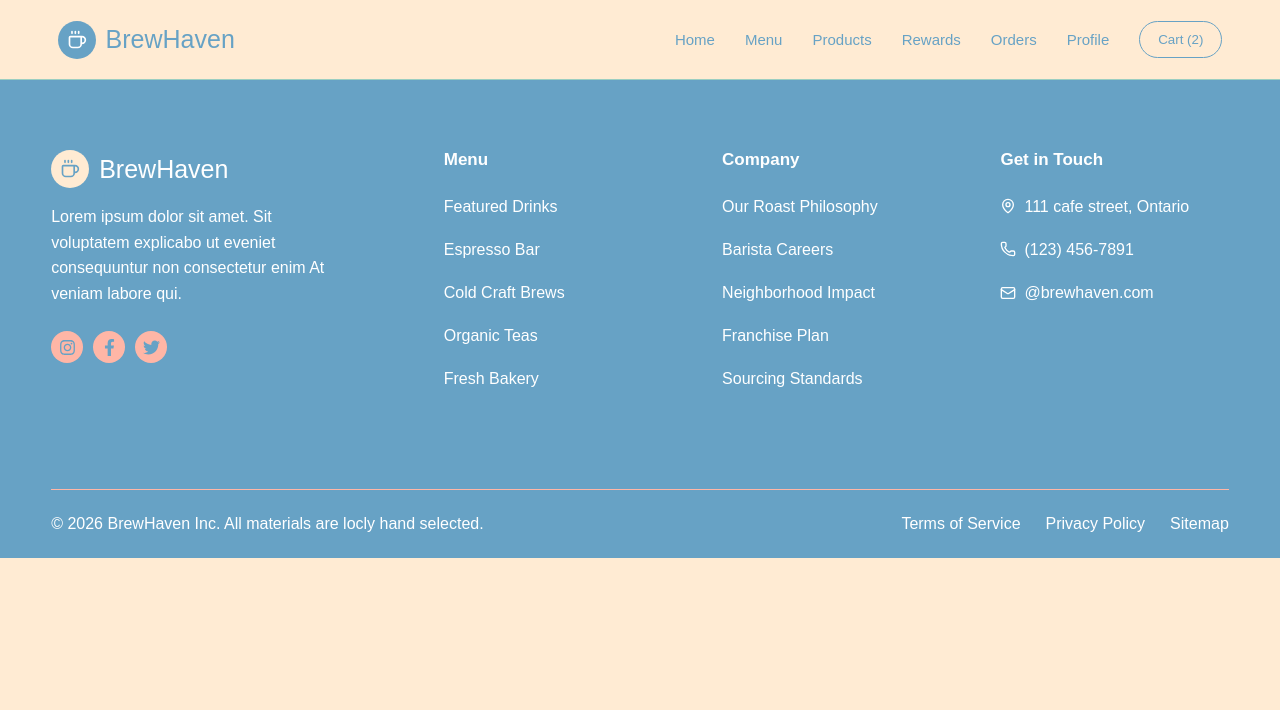
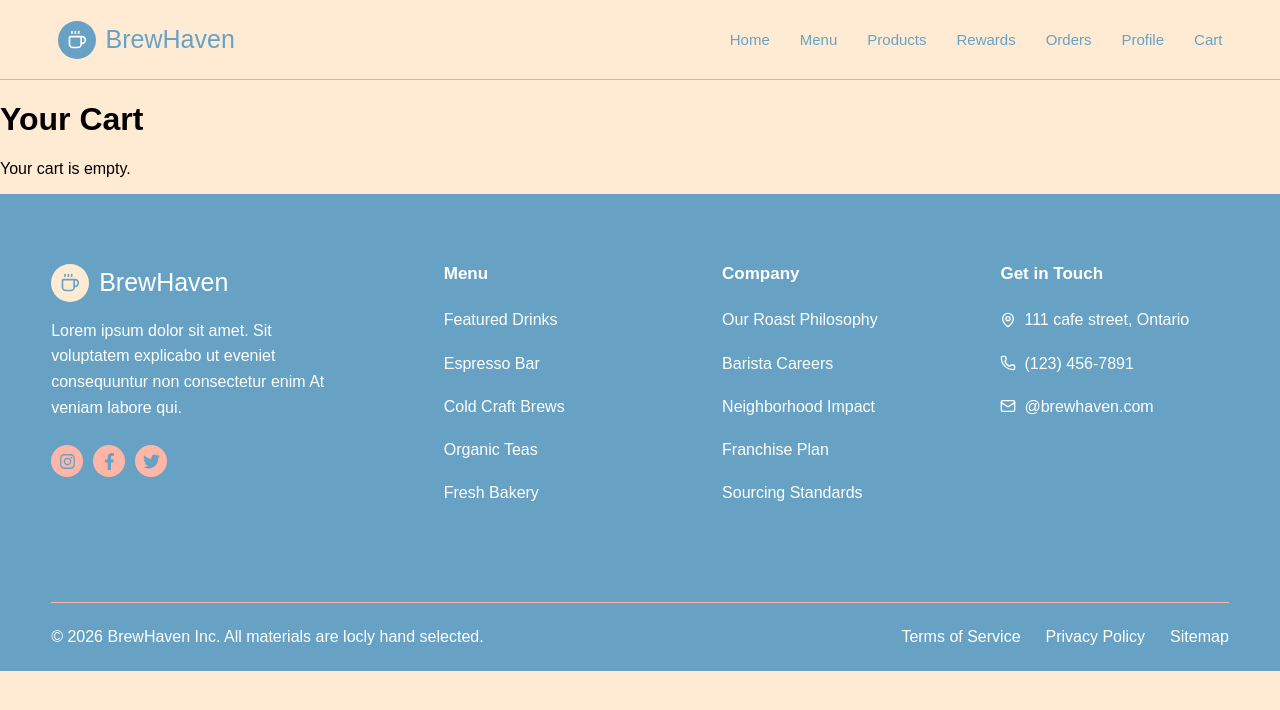
Before and after one commit to JSL1/BrewHaven, a React (Create React App) app in the folder client/: page /cart in a window 1280 px wide. Shown: the top 710 px of the page. Built offline with nearby package versions, Linux system fonts and the light colour scheme.

Commit message:
added cart page and cart routing.

```diff
--- a/client/src/Components/Header.js
+++ b/client/src/Components/Header.js
@@ -28,7 +28,7 @@ const Header = () => {
           <Link to="./">Rewards</Link>
           <Link to="./">Orders</Link>
           <Link to="./">Profile</Link>
-          <button className="cart">Cart (2)</button>
+          <Link to="./cart">Cart</Link>
         </div>
       </nav>
     );
--- a/client/src/RouteSwitch.js
+++ b/client/src/RouteSwitch.js
@@ -1,4 +1,4 @@
-import React, { Component } from "react";
+import React, { useState } from "react";
 import { BrowserRouter, Route, Routes } from "react-router-dom";
 import App from "./App";
 import Header from "./Components/Header";
@@ -6,12 +6,16 @@ import Footer from "./Components/Footer";
 import Homepage from "./Components/Homepage";
 import Menu from "./pages/menu";
 import ProductDetails from "./pages/ProductDetails";
+import Cart from "./pages/Cart";
 
 const RouteSwitch = () => {
+    const [cart, setCart] = useState([]);
+
     return (
         <Routes>
             <Route path='/' element={<Homepage />}/>
-            <Route path='/menu' element={<Menu />} />
+            <Route path='/cart' element={<Cart cart={cart} setCart={setCart} />}/>
+            <Route path='/menu' element={<Menu cart={cart} setCart={setCart} />}/>
             <Route path='/productdetails' element={<ProductDetails />}/>
         </Routes>
     );
--- /dev/null
+++ b/client/src/pages/Cart.js
@@ -0,0 +1,61 @@
+import '../App.css';
+
+function Cart({ cart = [], setCart }) {
+
+  const removeFromCart = (index) => {
+    if (!setCart) return;
+
+    const updatedCart = cart.filter((_, i) => i !== index);
+    setCart(updatedCart);
+  };
+
+  const total = cart.reduce(
+    (sum, item) => sum + Number(item.price),
+    0
+  );
+
+  return (
+    <div className="cart-page">
+
+      <h1>Your Cart</h1>
+
+      {cart.length === 0 ? (
+        <p>Your cart is empty.</p>
+      ) : (
+        <>
+          <div className="cart-items">
+
+            {cart.map((item, index) => (
+              <div className="cart-item" key={index}>
+
+                <div>
+                  <h3>{item.title}</h3>
+                  <p>${Number(item.price).toFixed(2)}</p>
+                </div>
+
+                <button onClick={() => removeFromCart(index)}>
+                  Remove
+                </button>
+
+              </div>
+            ))}
+
+          </div>
+
+          <div className="cart-total">
+            <h2>
+              Total: ${total.toFixed(2)}
+            </h2>
+
+            <button>
+              Checkout
+            </button>
+          </div>
+        </>
+      )}
+
+    </div>
+  );
+}
+
+export default Cart;
--- a/client/src/pages/menu.js
+++ b/client/src/pages/menu.js
@@ -1,12 +1,11 @@
 import { useEffect, useState } from 'react';
 import '../App.css';
 
-function Menu() {
+function Menu({ cart, setCart }) {
   const [items, setItems] = useState([]);
   const [search, setSearch] = useState('');
   const [category, setCategory] = useState('All Categories');
   const [loading, setLoading] = useState(true);
-  const [cart, setCart] = useState([]);
 
   useEffect(() => {
     fetch('https://brewhaven-backend-qf3e.onrender.com/items')
```
Also changed, not shown: 1 other file (tests, documents, lock files or other folders).
